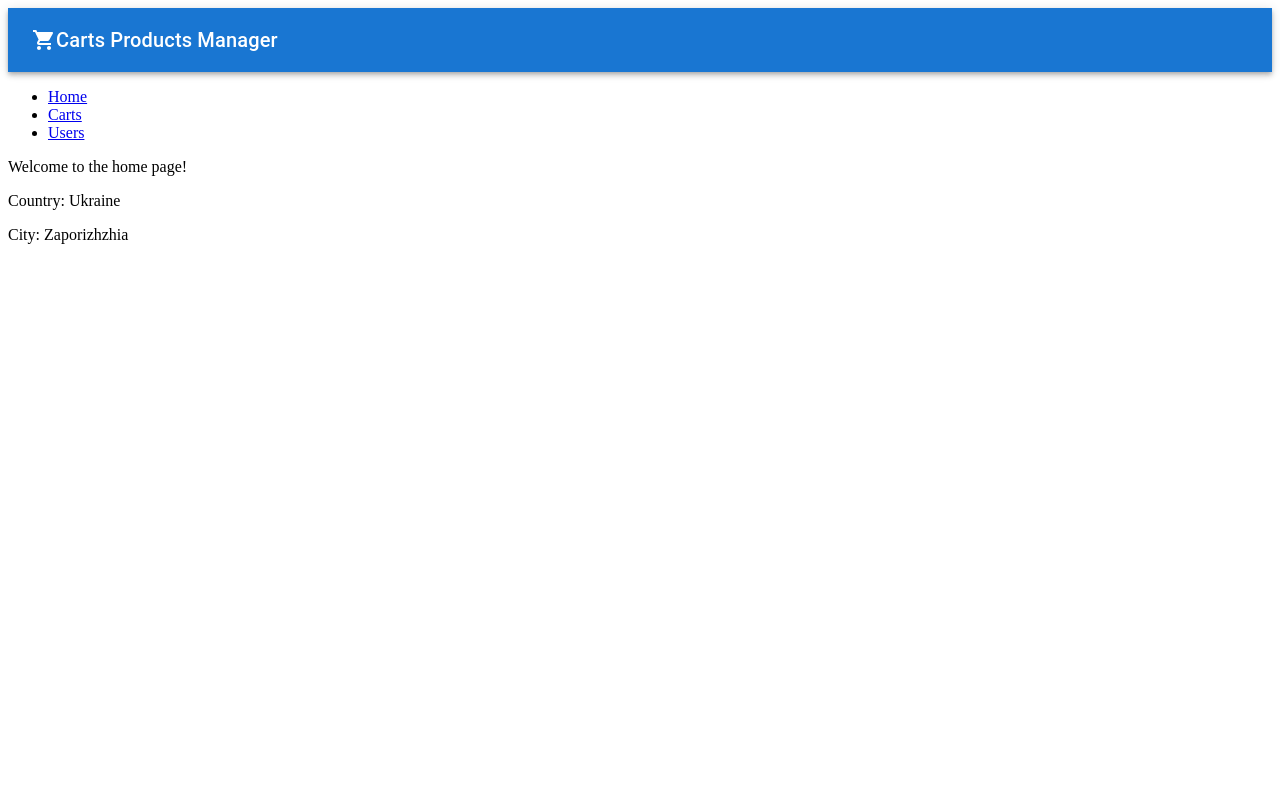
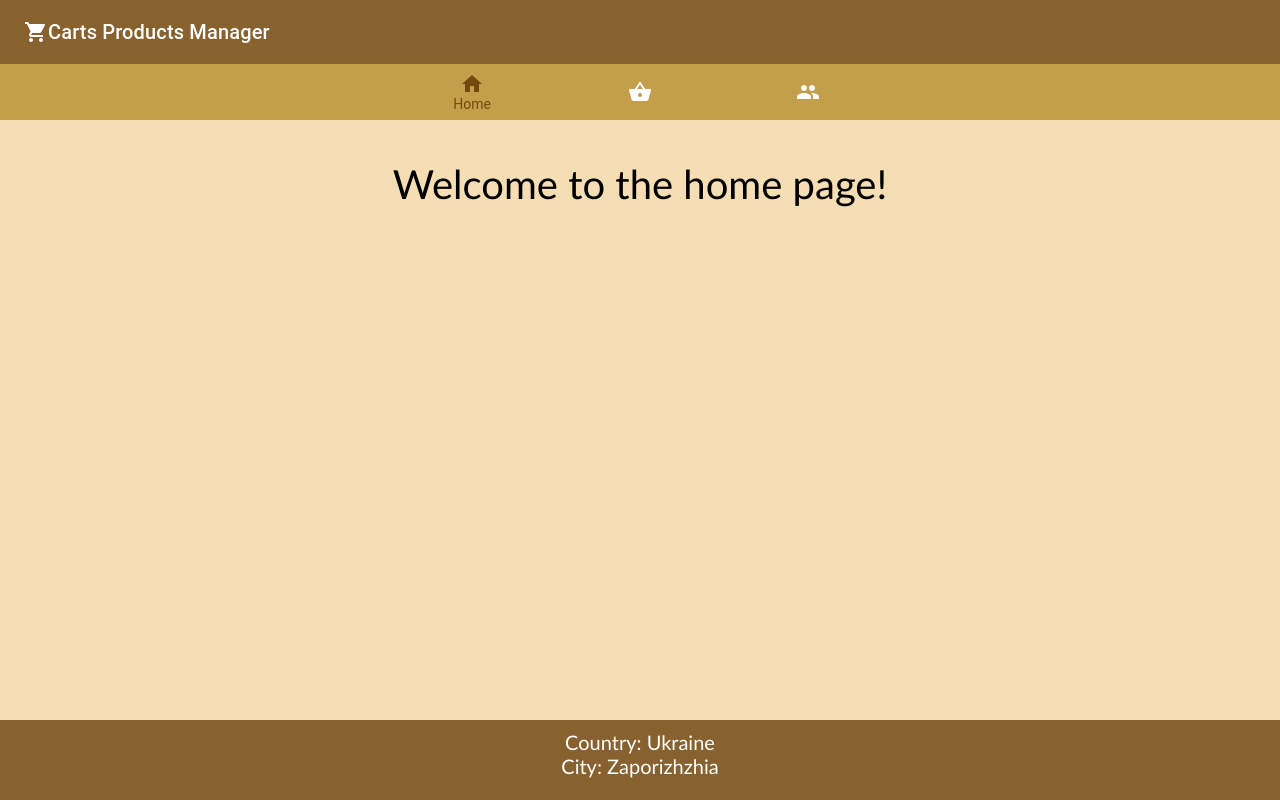
Before and after one commit to KachanPolina/React-Router.-Users-and-Carts, a React (Vite) app: page / in a window 1280 px wide. Built offline with nearby package versions, Linux system fonts and the light colour scheme.

Commit message:
Add styles to the home page

```diff
--- a/index.html
+++ b/index.html
@@ -2,7 +2,8 @@
 <html lang="en">
   <head>
     <meta charset="UTF-8" />
-    <link rel="icon" type="image/svg+xml" href="/favicon.svg" />
+    <!-- <link rel="icon" type="image/svg+xml" href="/favicon.svg" /> -->
+    <link rel="icon" type="image/svg+xml" href="./Assets/Images/logo.png" />
     <meta name="viewport" content="width=device-width, initial-scale=1.0" />
     <title>Carts Products Manager</title>
   </head>
--- /dev/null
+++ b/src/App.css
@@ -0,0 +1,26 @@
+/* .header {
+
+} */
+
+.home-page {
+  width: 100%;
+  min-height: calc(100vh - 80px - 64px - 56px);
+  /* border: 2px solid black; */
+  font-size: 40px;
+  font-family: 'Gill Sans', 'Gill Sans MT', Calibri, 'Trebuchet MS', sans-serif;
+  text-align: center;
+  background-color: wheat;
+  padding-top: 40px;
+}
+
+.footer {
+  /* border: 2px solid black; */
+  width: 100%;
+  min-height: 80px;
+  font-size: 20px;
+  font-family: 'Gill Sans', 'Gill Sans MT', Calibri, 'Trebuchet MS', sans-serif;
+  text-align: center;
+  padding-top: 10px;
+  background-color: #87612e;
+  color: white;
+}
--- a/src/App.jsx
+++ b/src/App.jsx
@@ -12,16 +12,26 @@ import Box from '@mui/material/Box';
 import Toolbar from '@mui/material/Toolbar';
 import Typography from '@mui/material/Typography';
 import ShoppingCartIcon from '@mui/icons-material/ShoppingCart';
+
+import HomeIcon from '@mui/icons-material/Home';
+import ShoppingBasketIcon from '@mui/icons-material/ShoppingBasket';
+import GroupIcon from '@mui/icons-material/Group';
+import * as React from 'react';
+import BottomNavigation from '@mui/material/BottomNavigation';
+import BottomNavigationAction from '@mui/material/BottomNavigationAction';
 // components
 import Carts from './components/carts/Carts';
 import Users from './components/users/Users';
+// css
+import './App.css';
 
 function App() {
+  const [value, setValue] = React.useState(0);
   return (
     <Router>
       <div className='header'>
-        <Box sx={{ flexGrow: 1 }}>
-          <AppBar position='static'>
+        <Box sx={{ flexGrow: 1}}>
+          <AppBar position='static' sx={{backgroundColor: '#87612e'}}>
             <Toolbar>
               <ShoppingCartIcon />
               <Typography variant='h6' component='div' sx={{ flexGrow: 1 }}>
@@ -33,7 +43,7 @@ function App() {
       </div>
 
       <div className='navigation'>
-        <ul>
+        {/* <ul>
           <li>
             <NavLink to='/'>Home</NavLink>
           </li>
@@ -43,11 +53,51 @@ function App() {
           <li>
             <NavLink to='/users'>Users</NavLink>
           </li>
-        </ul>
+        </ul> */}
+        <Box sx={{ width: '100%' }}>
+          <BottomNavigation
+            // showLabels
+            value={value}
+            onChange={(event, newValue) => {
+              setValue(newValue);
+            }}
+            sx={{
+              backgroundColor: '#c39f4b',
+              '& .MuiBottomNavigationAction-root': {
+                color: '#fdfdfd',
+              },
+              '& .Mui-selected, & .Mui-selected .MuiSvgIcon-root': {
+                color: '#75480d !important',
+              },
+              '& .MuiBottomNavigationAction-root:hover': {
+                color: '#3a2504',
+              },
+            }}
+          >
+            <BottomNavigationAction
+              label='Home'
+              icon={<HomeIcon />}
+              component={NavLink}
+              to='/'
+            />
+            <BottomNavigationAction
+              label='Carts'
+              icon={<ShoppingBasketIcon />}
+              component={NavLink}
+              to='/carts'
+            />
+            <BottomNavigationAction
+              label='Users'
+              icon={<GroupIcon />}
+              component={NavLink}
+              to='/users'
+            />
+          </BottomNavigation>
+        </Box>
       </div>
 
       <Routes>
-        <Route path='/' element={<div>Welcome to the home page!</div>} />
+        <Route path='/' element={<div className='home-page'>Welcome to the home page!</div>} />
         <Route path='/carts/*' element={<Carts />} />
         <Route path='/users/*' element={<Users />} />
         <Route from='*' element={<Navigate to={'/'} />} />
--- /dev/null
+++ b/src/index.css
@@ -0,0 +1,4 @@
+* {
+  box-sizing: border-box;
+  margin: 0;
+}
--- a/src/main.jsx
+++ b/src/main.jsx
@@ -3,6 +3,7 @@ import { createRoot } from 'react-dom/client';
 import { Provider } from 'react-redux';
 import store from './store';
 import App from './App.jsx';
+import './index.css';
 
 createRoot(document.getElementById('root')).render(
   <StrictMode>
```
Also changed, not shown: Assets/Images/logo.png (added).
